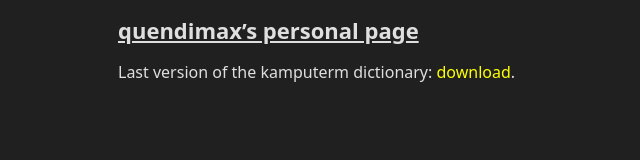
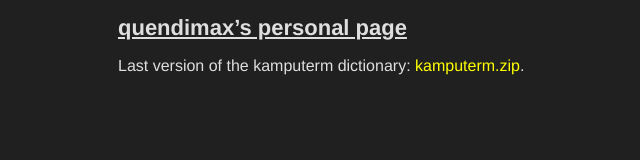
Before and after one commit to QuendiMax/quendimax.github.com, a plain HTML site: page index.html in a window 1280 px wide. Shown: the whole page, without its empty margins (202-842 px from the left). Drawn offline with Linux system fonts and the light colour scheme.

Commit message:
Update the dictionary

```diff
--- a/index.html
+++ b/index.html
@@ -8,11 +8,8 @@
 	body {
 		color: #dfdfdf;
 		background-color: #202020;
-		font-family: "Ubuntu", sans;
-		margin-left: auto;
-		margin-right: auto;
-		margin-top: 0px;
-		margin-bottom: 0px;
+		font-family: Ubuntu, Helvetica, sans-serif;
+		margin: auto;
 		width: 640px;
 		padding: 0px;
 		border: 0px;
@@ -44,7 +41,7 @@
 
 	<div id="content">
 		<p>
-		Last version of the kamputerm dictionary: <a href="http://quendimax.github.com/data/kamputerm.tar.gz">download</a>.
+		Last version of the kamputerm dictionary: <a href="http://quendimax.github.com/data/kamputerm.zip">kamputerm.zip</a>.
 		</p>
 	</div>
 </body>
```
Also changed, not shown: 2 other files.
